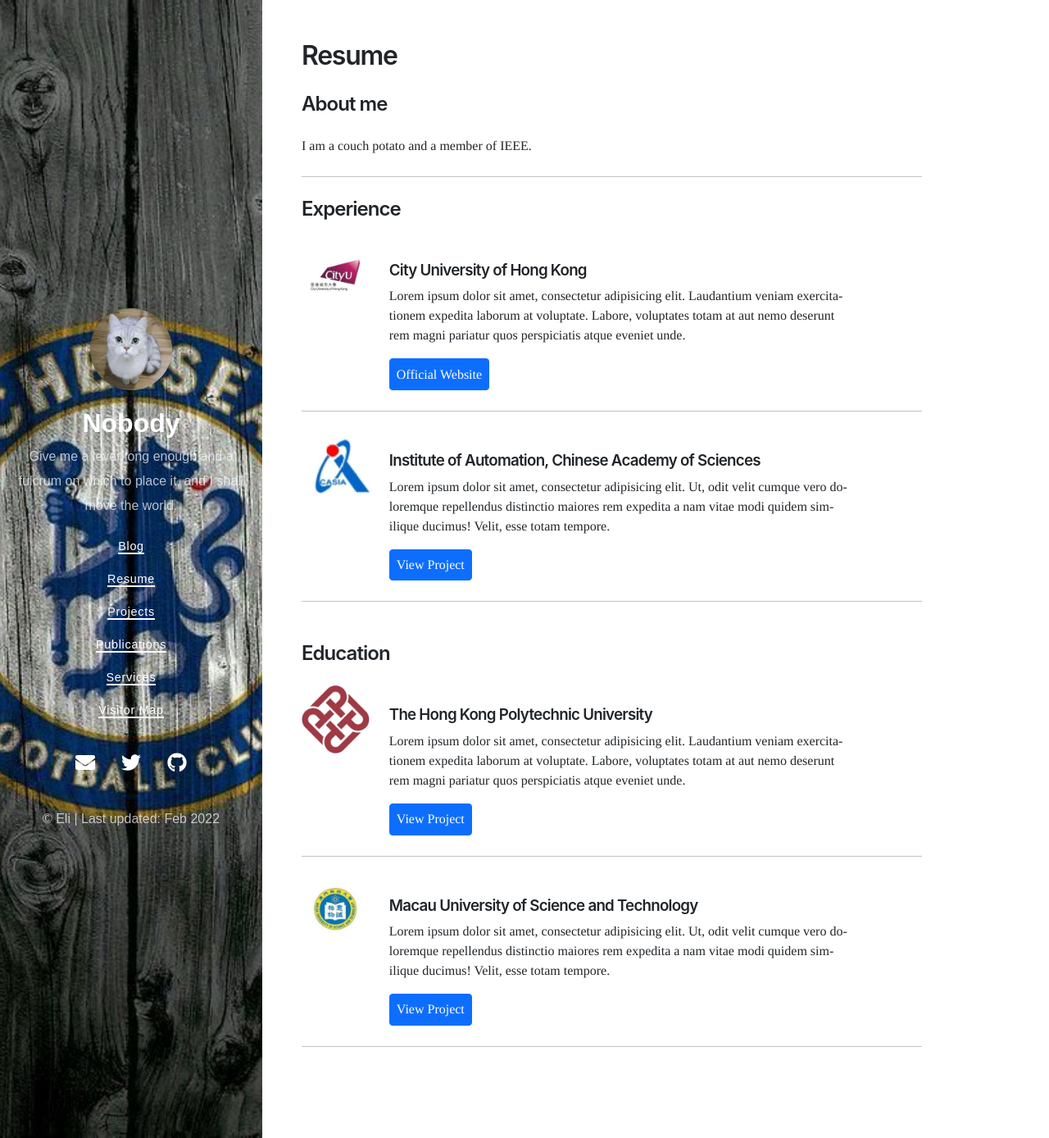
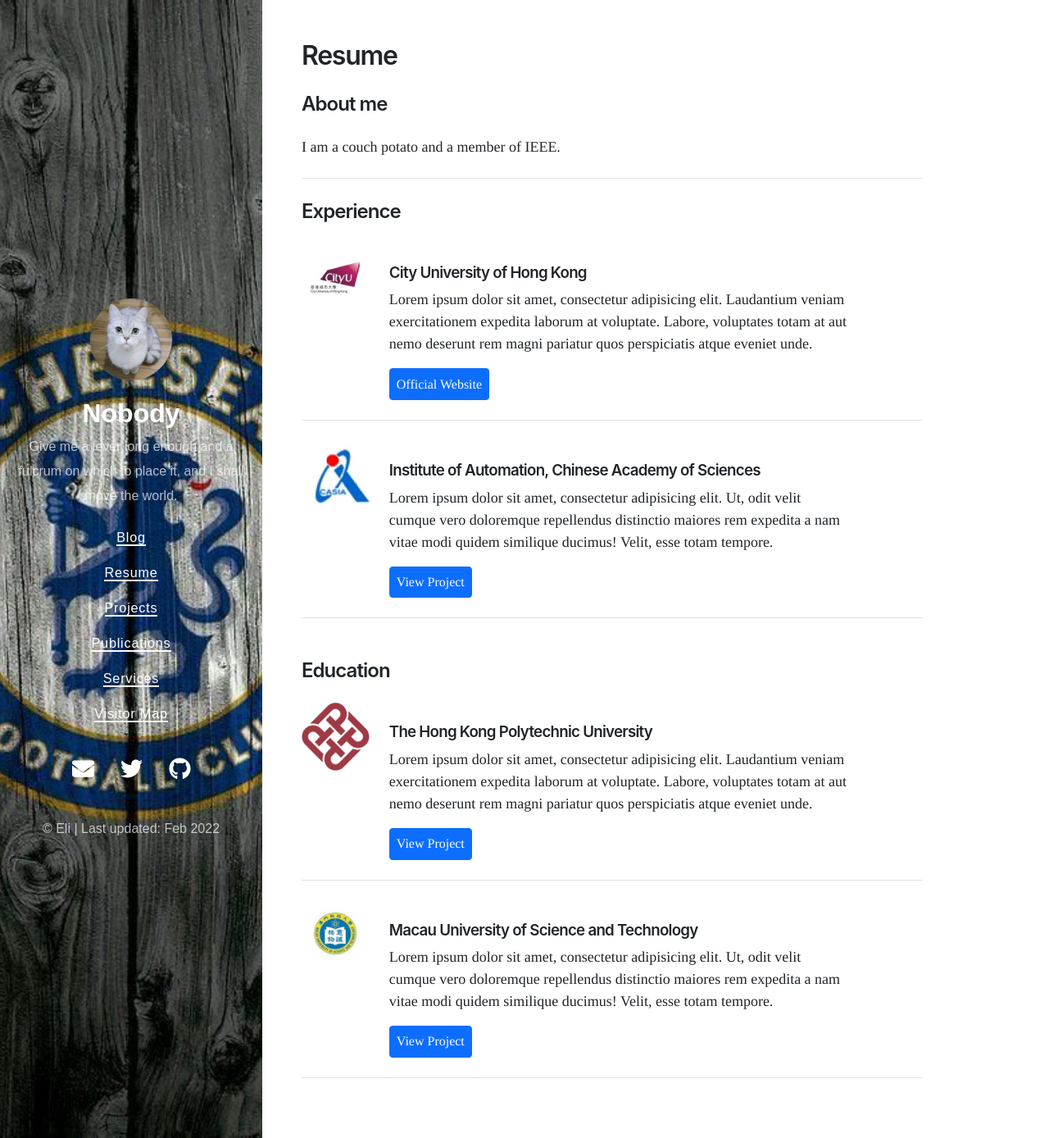
Before and after one commit to elichan5168/eli5168.github.io, a Jekyll site: the page built from md/Resume.md, in a window 1280 px wide and 1388 px high. Shown: the whole window at 82% size. Built offline with Jekyll 4.4.1, drawn with Linux system fonts in a browser that asks for light colours; nearby versions of some CDN libraries.

Commit message:
Add files via upload

```diff
--- a/assets/editor.css
+++ b/assets/editor.css
@@ -12,7 +12,7 @@
 body {
   margin: 0;
   font-family: var(--bs-font-sans-serif);
-  font-size: 1rem;
+  /* font-size: 1rem; */
   font-weight: 400;
   line-height: 1.5;
   color: #212529;
@@ -20,12 +20,12 @@ body {
   -webkit-text-size-adjust: 100%;
   -webkit-tap-highlight-color: rgba(0, 0, 0, 0); }
 
-hr {
+/* hr {
   margin: 1rem 0;
   color: inherit;
   background-color: currentColor;
   border: 0;
-  opacity: 0.25; }
+  opacity: 0.25; } */
 
 hr:not([size]) {
   height: 1px; }
@@ -154,33 +154,6 @@ a:not([href]):not([class]), a:not([href]):not([class]):hover {
   height: auto;
   background-size:auto auto;}
 
-/* .container{
-  width: 100%;
-  padding-right: var(--bs-gutter-x, 0.75rem);
-  padding-left: var(--bs-gutter-x, 0.75rem);
-  margin-right: auto;
-  margin-left: auto;
-}  */
-
-/* @media (min-width: 576px) {
-  .container{
-    max-width: 540px; } }
-
-@media (min-width: 768px) {
-  .container{
-    max-width: 720px; } }
-
-@media (min-width: 992px) {
-  .container {
-    max-width: 960px; } }
-
-@media (min-width: 1200px) {
-  .container {
-    max-width: 1140px; } }
-
-@media (min-width: 1400px) {
-  .container{
-    max-width: 1320px; } } */
 
 .row {
   --bs-gutter-x: 1.5rem;
@@ -305,6 +278,7 @@ a:not([href]):not([class]), a:not([href]):not([class]):hover {
   background-color: #0d6efd;
   border-color: #0d6efd; }
 
+
 .my-4 {
   margin-top: 1.5rem !important;
   margin-bottom: 1.5rem !important; }
--- a/assets/styles.scss
+++ b/assets/styles.scss
@@ -52,4 +52,6 @@
   dd {
     margin-left: var(--spacer);
   }
+
+
 }
```
Lines whose indentation alone changed are shown as unchanged.
